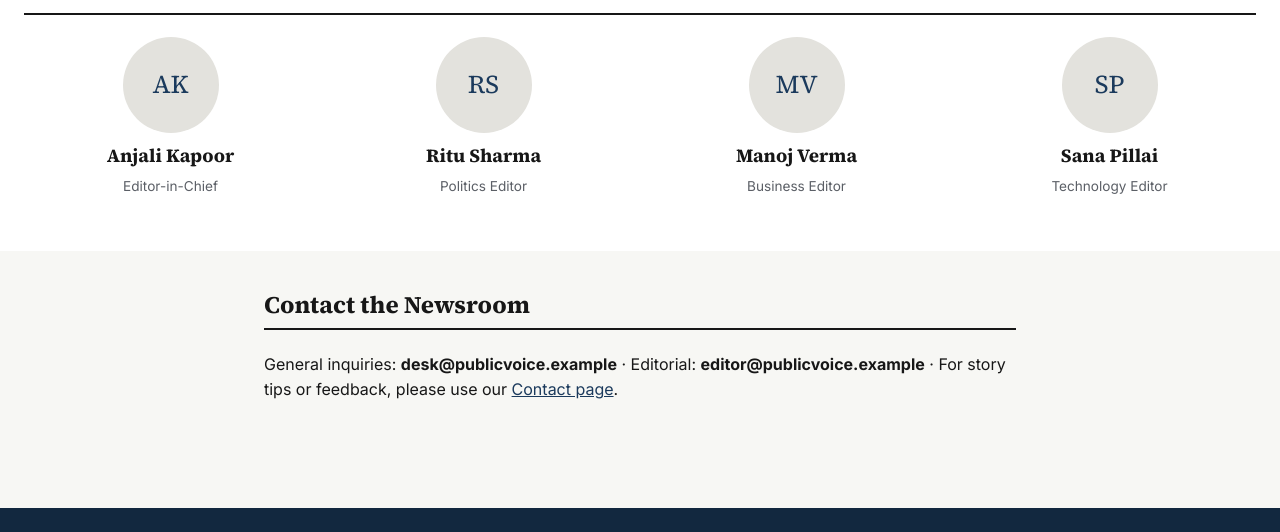
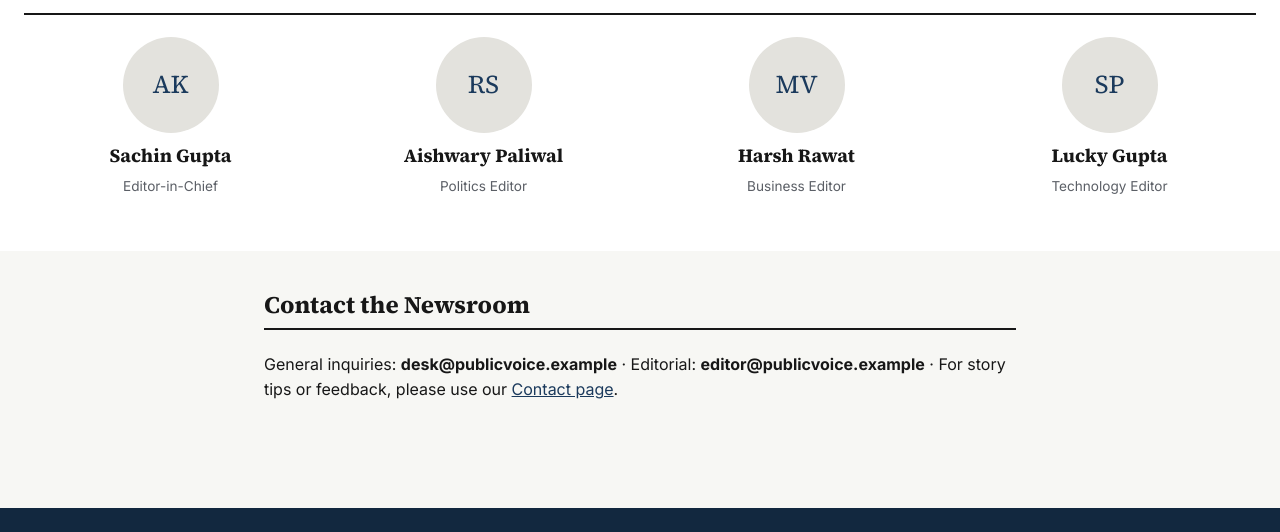
Before and after one commit to sachingupt9/etawahnews, a plain HTML site: page about.html in a window 1280 px wide. Shown: the part 1237-1769 px from the top of the page. Drawn offline with Linux system fonts and the light colour scheme.

Commit message:
Update about.html

```diff
--- a/about.html
+++ b/about.html
@@ -102,10 +102,10 @@
     <div class="container">
       <div class="section-header"><h2>Our Team</h2></div>
       <div class="team-grid">
-        <div class="team-card"><div class="team-avatar">AK</div><h3>Anjali Kapoor</h3><p style="font-size:0.85rem;color:var(--color-text-secondary);">Editor-in-Chief</p></div>
-        <div class="team-card"><div class="team-avatar">RS</div><h3>Ritu Sharma</h3><p style="font-size:0.85rem;color:var(--color-text-secondary);">Politics Editor</p></div>
-        <div class="team-card"><div class="team-avatar">MV</div><h3>Manoj Verma</h3><p style="font-size:0.85rem;color:var(--color-text-secondary);">Business Editor</p></div>
-        <div class="team-card"><div class="team-avatar">SP</div><h3>Sana Pillai</h3><p style="font-size:0.85rem;color:var(--color-text-secondary);">Technology Editor</p></div>
+        <div class="team-card"><div class="team-avatar">AK</div><h3>Sachin Gupta</h3><p style="font-size:0.85rem;color:var(--color-text-secondary);">Editor-in-Chief</p></div>
+        <div class="team-card"><div class="team-avatar">RS</div><h3>Aishwary Paliwal</h3><p style="font-size:0.85rem;color:var(--color-text-secondary);">Politics Editor</p></div>
+        <div class="team-card"><div class="team-avatar">MV</div><h3>Harsh Rawat</h3><p style="font-size:0.85rem;color:var(--color-text-secondary);">Business Editor</p></div>
+        <div class="team-card"><div class="team-avatar">SP</div><h3>Lucky Gupta</h3><p style="font-size:0.85rem;color:var(--color-text-secondary);">Technology Editor</p></div>
       </div>
     </div>
   </section>
```
